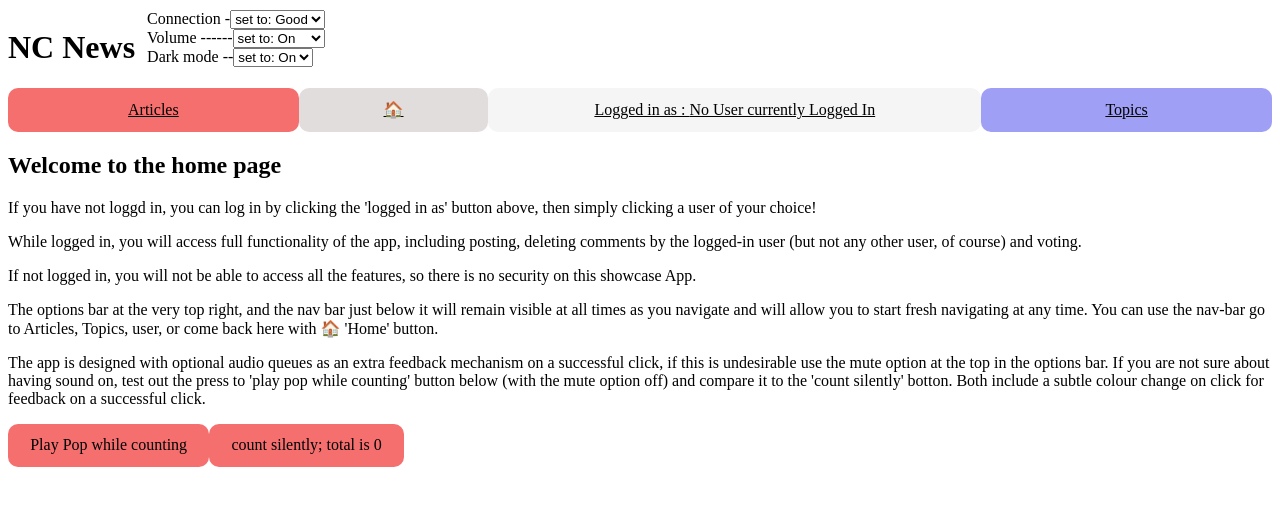
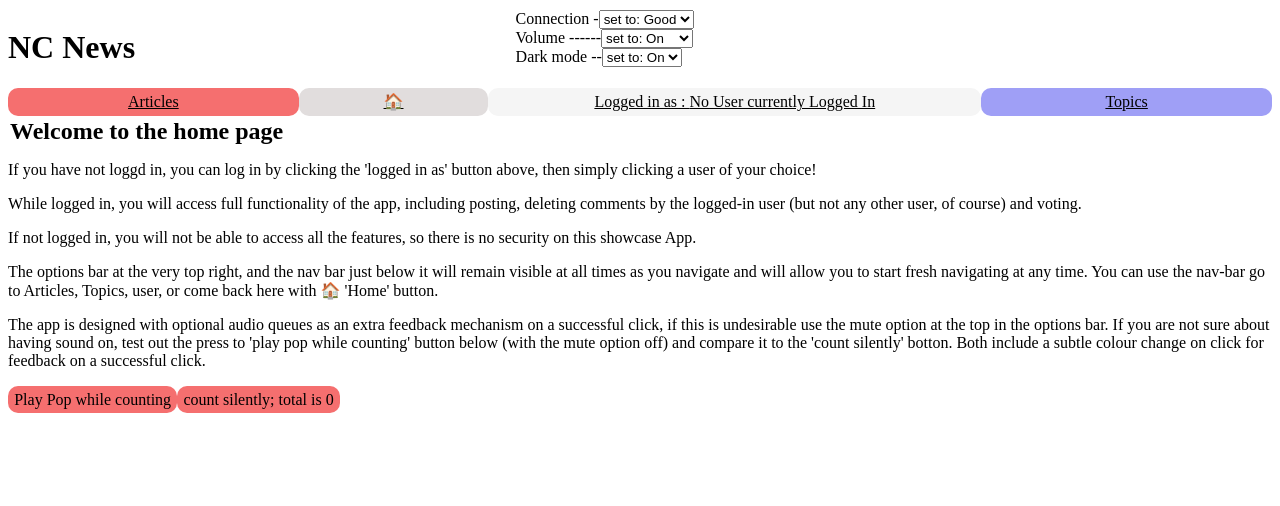
Before and after one commit to BigDaddyTarpon/NC-News-Front-End, a React (Vite) app: page / in a window 1280 px wide. Shown: the top 506 px of the page. Built offline with nearby package versions, Linux system fonts and the light colour scheme; a web font is replaced by a local one.

Commit message:
formatting changes to create more available space to add comments functionality by manually compacting auto-generated margins on text elements

```diff
--- a/src/App.css
+++ b/src/App.css
@@ -24,7 +24,7 @@ select:focus {
   font-family: "Helvetica Neue", Helvetica, Arial, Verdana, Tahoma, Sans-serif;
   font-size: medium;
   padding: 0px;
-  margin: 0.5 rem auto;
+  margin: 0.1 rem auto;
   text-align: center;
   border-image: url(https://i.imgur.com/040pFDw.png) 20 / 20px round;
   list-style-type: none;
@@ -33,8 +33,16 @@ select:focus {
 .articleCard {
   border-style: double;
   border: 1 px;
+  height: max-content;
 }
+.ArticleCardBodyText {
+  margin: 2px;
+}
+h2 {
+  margin: 2px;
+}
+
 img {
   height: auto;
-  width: 100%;
+  max-width: 100%;
 }
--- a/src/components/Article.jsx
+++ b/src/components/Article.jsx
@@ -30,9 +30,9 @@ useEffect(() => {
 
 
 return(<div className="articleCard">
-    <h2>{article.title}</h2>
-    <p>written by {article.author}, on the topic of; {article.topic}.</p>
-    <p> Total votes {article.votes}, and there are {article.comment_count} comments</p>
+    <h2 >{article.title}</h2>
+    <p className='ArticleCardBodyText'>written by {article.author}, on the topic of; {article.topic}.</p>
+    <p className='ArticleCardBodyText'> Total votes {article.votes}, and there are {article.comment_count} comments</p>
     <img src={article.article_img_url} alt="an image relating to the topic" />
     <p>{article.body}</p>
 
--- a/src/components/Navbar.jsx
+++ b/src/components/Navbar.jsx
@@ -31,18 +31,15 @@ function Navbar() {
   return (
     <nav className="Navbar-grid-container">
       <button id="red-button" onClick={popwithArticle}>
-        {" "}
         <Link to="/articles"> Articles </Link>
       </button>
       <button id="grey-button" onClick={pop}>
         <Link to="/">🏠</Link>
       </button>
       <button id="white-button" onClick={popwithLogin}>
-        {" "}
         <Link to="/users">Logged in as : {user}</Link>{" "}
       </button>
       <button id="blue-button" onClick={popwithTopic}>
-        {" "}
         <Link to="/topics">Topics </Link>
       </button>
     </nav>
--- a/src/index.css
+++ b/src/index.css
@@ -30,7 +30,7 @@ nav a {
 button {
   border-radius: 10px;
   border: 3px solid transparent;
-  padding: 0.6em 1.2em;
+  padding: 0.1em 0.2em;
   font-size: 1em;
   font-weight: 500;
   font-family: inherit;
@@ -43,16 +43,16 @@ button:hover {
 }
 
 .top-grid-container {
-  margin: 2 rem;
-  /* width: min (90%, 75 rem); */
-  display: flex;
-  /* grid-template-columns: 25% 25% 25% 25%; */
-  /* grid-auto-flow: column; */
+  margin: 0.1 rem;
+  width: min (100%);
+  display: grid;
+  grid-template-columns: 40% 60% ;
+  grid-auto-flow: column;
 }
 
 .Navbar-grid-container {
-  margin: 2 rem;
-  padding: 2 rem;
+  margin: 0.1 rem;
+  padding: 0.1 rem;
   display: grid;
   grid-template-columns: 23% 15% 39% 23%;
 }
```
Also changed, not shown: src/components/Header.jsx (+4 -4 lines).
